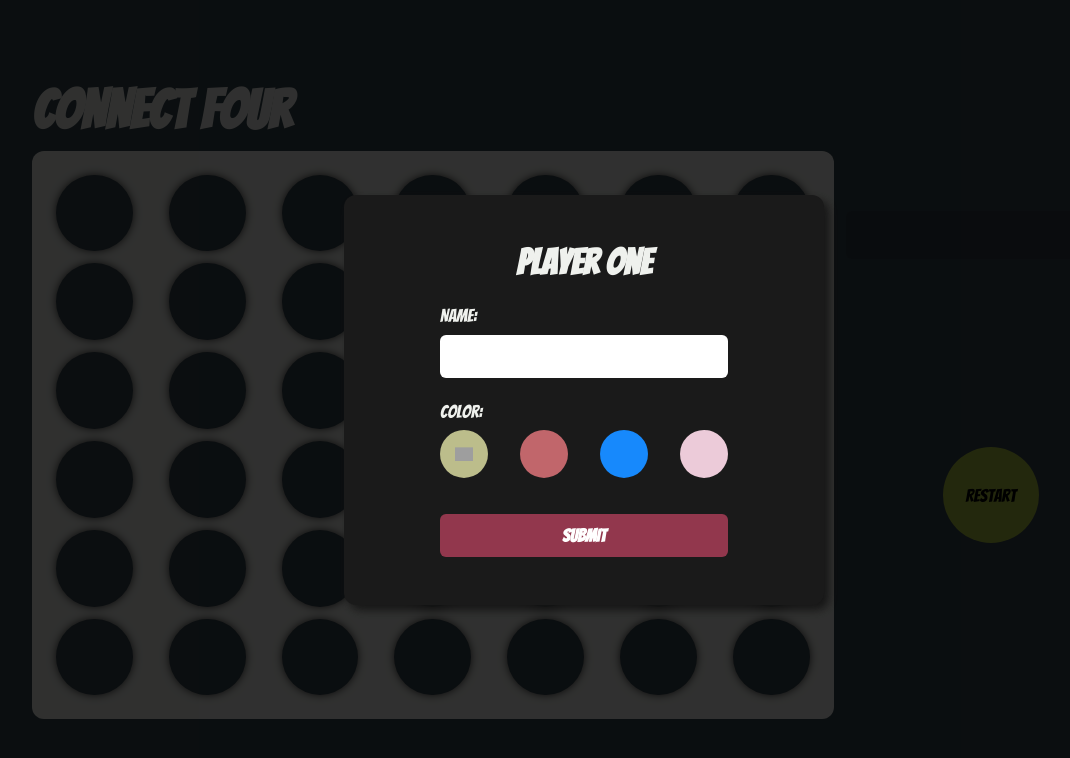
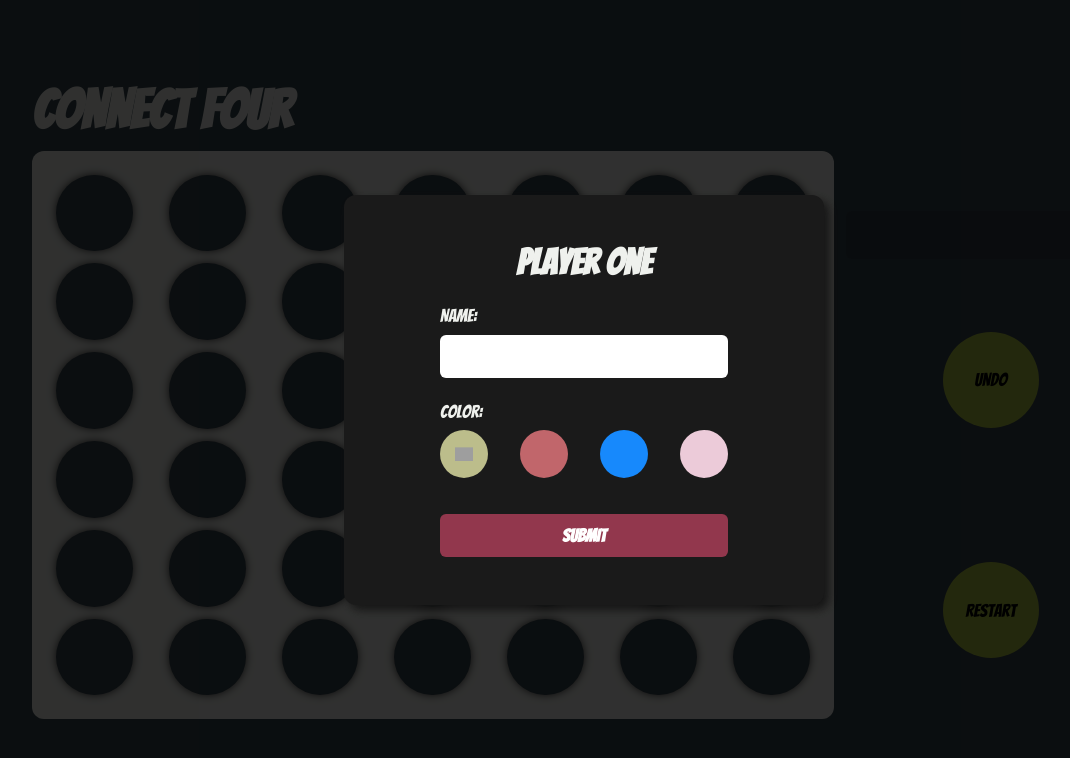
Before and after one commit to aymanhajjar/Connect-Four, a React (Create React App) app: page / in a window 1280 px wide. Shown: the top 758 px of the page, without its empty margins (56-1126 px from the left). Built offline with nearby package versions, Linux system fonts and the light colour scheme; grey boxes are pictures that could not be loaded.

Commit message:
implemented undo

```diff
--- a/src/components/Board/index.tsx
+++ b/src/components/Board/index.tsx
@@ -1,4 +1,4 @@
-import { useState } from "react";
+import { useEffect, useState } from "react";
 import styles from "./Board.module.scss";
 import Slot from "../Slot";
 
@@ -8,6 +8,14 @@ interface IProps {
   playerTurn: number;
   changeTurns: () => void;
   playerWins: (player: number) => void;
+  setBoardFull: () => void;
+  currentGameIndex: number;
+  setCurrentIndex: (index: number) => void;
+}
+
+interface gameState {
+  slots: Array<Array<number>>;
+  playerTurn: number;
 }
 
 export default function Board(props: IProps) {
@@ -17,6 +25,9 @@ export default function Board(props: IProps) {
     playerTurn,
     changeTurns,
     playerWins,
+    setBoardFull,
+    currentGameIndex,
+    setCurrentIndex,
   } = props;
   const [slots, setSlots] = useState([
     [0, 0, 0, 0, 0, 0],
@@ -27,9 +38,34 @@ export default function Board(props: IProps) {
     [0, 0, 0, 0, 0, 0],
     [0, 0, 0, 0, 0, 0],
   ]);
+  const [gameStates, setGameStates] = useState<Array<gameState>>([
+    { slots: slots, playerTurn: playerTurn },
+  ]);
   const [highlighted, setHighlighted] = useState<number>(-1);
   const [gameEnded, setGameEnded] = useState<boolean>(false);
   const [winningSlots, setWinningSlots] = useState<string[]>([]);
+
+  useEffect(() => {
+    console.log(currentGameIndex, gameStates);
+    if (currentGameIndex < gameStates.length - 1) {
+      setSlots(gameStates[currentGameIndex].slots);
+      changeTurns();
+    }
+  }, [currentGameIndex]);
+
+  useEffect(() => {
+    var full = true;
+    if (!gameEnded && full) {
+      for (let i = 0; i < slots.length; i++) {
+        if (slots[i].lastIndexOf(0) > -1) {
+          full = false;
+        }
+      }
+      if (full === true) {
+        setBoardFull();
+      }
+    }
+  }, [playerTurn]);
 
   const getColor = (colIndex: number, value: number, slotIndex: number) => {
     if (highlighted === colIndex) {
@@ -59,6 +95,12 @@ export default function Board(props: IProps) {
       checkWin(colIndex, slotIndex);
       changeTurns();
       setHighlighted(-1);
+      const currentGameState = {
+        slots: slots,
+        playerTurn: playerTurn,
+      };
+      setGameStates([...gameStates, currentGameState]);
+      setCurrentIndex(currentGameIndex + 1);
     }
   };
 
@@ -135,6 +177,7 @@ export default function Board(props: IProps) {
       }
       currentSlot--;
     }
+
     if (count >= 4) {
       playerWins(playerTurn);
       setGameEnded(true);
--- a/src/components/Game/index.tsx
+++ b/src/components/Game/index.tsx
@@ -18,6 +18,12 @@ export default function Game(props: IProps) {
   const { playerOne, playerTwo } = props;
   const [playerTurn, setPlayerTurn] = useState<number>(1);
   const [playerWon, setPlayerWon] = useState<number>(0);
+  const [boardFull, setBoardFull] = useState<boolean>(false);
+  const [currentGameIndex, setCurrentGameIndex] = useState<number>(0);
+
+  const handleUndo = () => {
+    setCurrentGameIndex(currentGameIndex - 1);
+  };
 
   return (
     <div className={styles.container}>
@@ -29,6 +35,9 @@ export default function Game(props: IProps) {
           playerTurn={playerTurn}
           changeTurns={() => setPlayerTurn(playerTurn == 1 ? 2 : 1)}
           playerWins={(player) => setPlayerWon(player)}
+          setBoardFull={() => setBoardFull(true)}
+          currentGameIndex={currentGameIndex}
+          setCurrentIndex={(index) => setCurrentGameIndex(index)}
         />
         <div className={styles.players}>
           <PlayerCard player={playerOne} active={playerTurn == 1} />
@@ -43,6 +52,10 @@ export default function Game(props: IProps) {
               {playerWon == 1 ? playerOne.name : playerTwo.name} Wins!!
             </span>
           )}
+          {boardFull && <span>The Board Is Full, Try Again.</span>}
+          <span className={styles.restartBtn} onClick={handleUndo}>
+            Undo
+          </span>
           <span
             className={styles.restartBtn}
             onClick={() => window.location.reload()}
```
